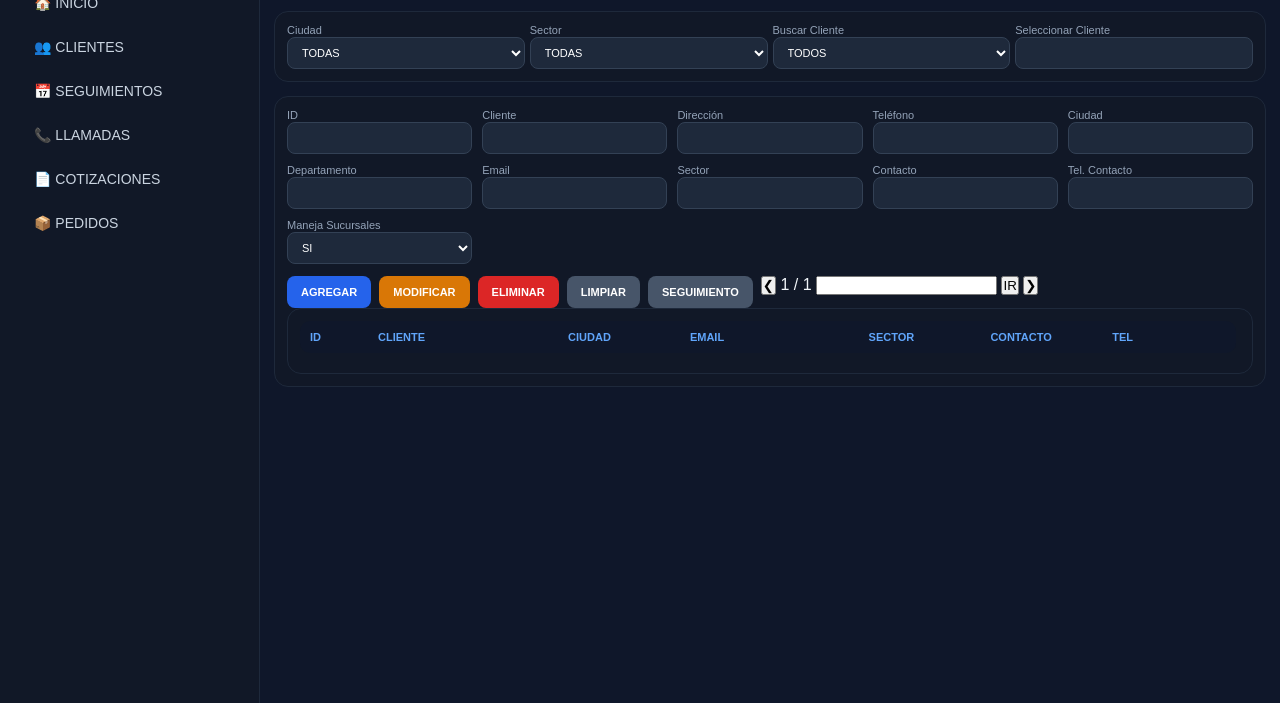
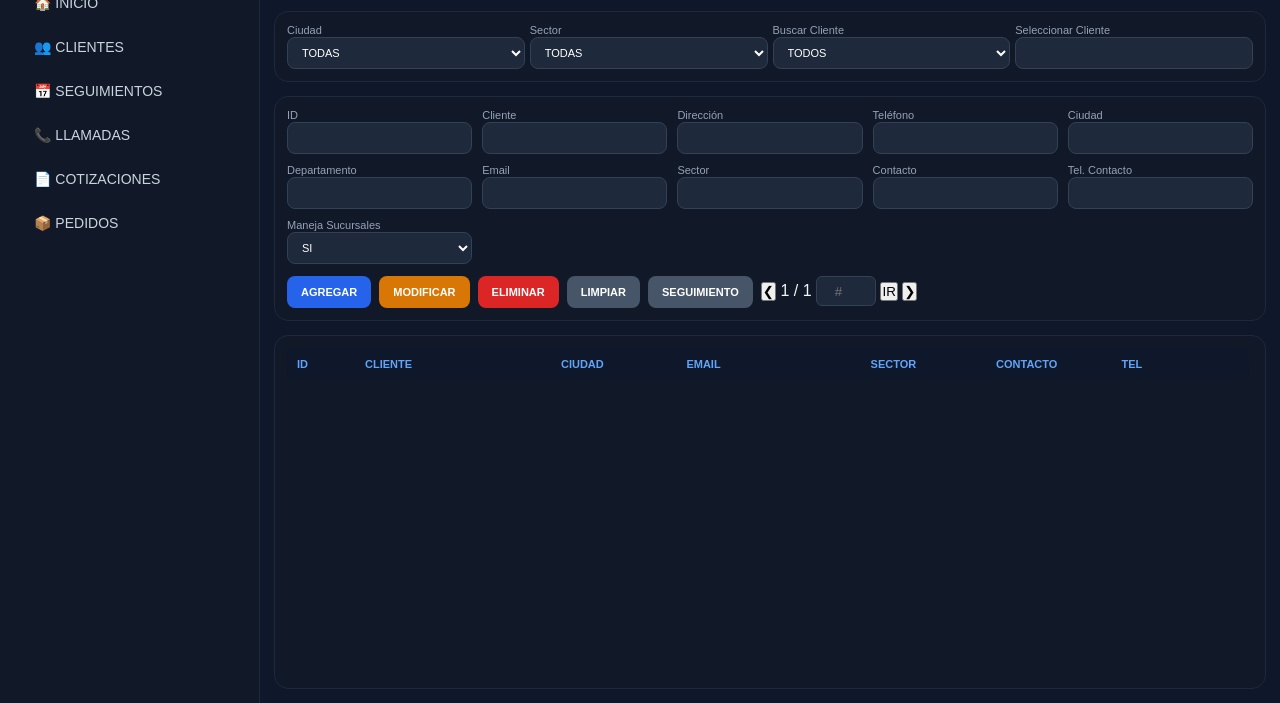
Before and after one commit to JuanVi75/crm_web, a website: page public/clientes.html in a window 1280 px wide. Shown: the part 97-800 px from the top of the page. Drawn offline with Linux system fonts and the light colour scheme; no server answers.

Commit message:
Update clientes.html

```diff
--- a/public/clientes.html
+++ b/public/clientes.html
@@ -17,6 +17,16 @@
         ========================================= */
         * {
             box-sizing: border-box;
+        }
+
+        .page-input {
+            width: 60px;
+            height: 30px;
+            text-align: center;
+            border-radius: 6px;
+            border: 1px solid #334155;
+            background: #1e293b;
+            color: white;
         }
 
         /* =========================================
@@ -551,25 +561,28 @@
                     </button>
 
                     <div class="pagination">
+
                         <button class="page-btn" onclick="cambiarPagina(-1)">
                             ❮
                         </button>
+
                         <span id="pageInfo">
                             1 / 1
                         </span>
-                        <input
-                            type="number"
-                            id="paginaInput"
-                            class="page-input"
-                            min="1"
-                        >
+
+                        <input type="number" id="paginaInput" class="page-input" min="1" placeholder="#">
+
                         <button class="page-btn" onclick="irPagina()">
                             IR
                         </button>
+
                         <button class="page-btn" onclick="cambiarPagina(1)">
                             ❯
                         </button>
+
                     </div>
+                </div>
+
             </div>
 
             <!-- TABLE -->
```
